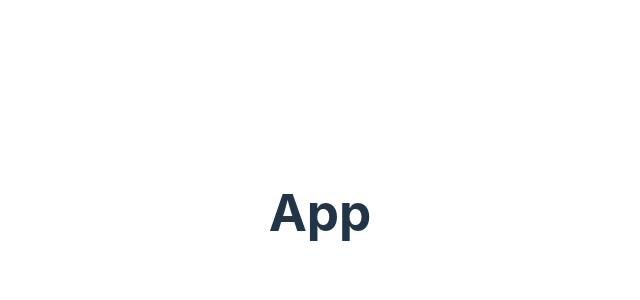
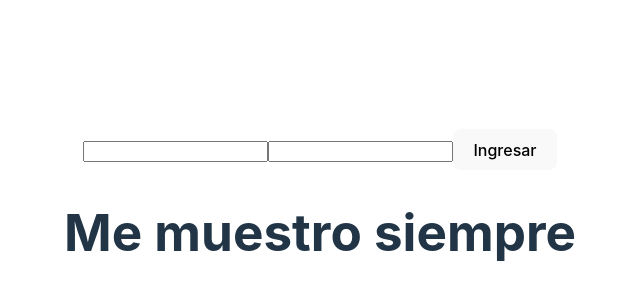
Before and after one commit to jorgeduje/front-III-camada-6, a React (Vite) app: page / in a window 1280 px wide. Shown: the part 188-488 px from the top of the page, without its empty margins (320-960 px from the left). Built offline with nearby package versions, Linux system fonts and the light colour scheme.

Commit message:
formularios y eventos

```diff
--- a/src/App.jsx
+++ b/src/App.jsx
@@ -1,13 +1,12 @@
-
-import './App.css'
+import "./App.css";
+import Form from "./Form/Form";
 
 function App() {
-
   return (
     <div className="App">
-      <h1>App</h1>
+     <Form />
     </div>
-  )
+  );
 }
 
-export default App
+export default App;
--- /dev/null
+++ b/src/Form/Form.jsx
@@ -0,0 +1,89 @@
+import { useState } from "react";
+
+//onChange
+//onSubmit
+
+const Form = () => {
+
+    console.log( 2 > 1 && 1 && 12 ) // EL ULTIMO TRUE, EL PRIMER FALSE
+
+  const [data, setData] = useState({
+    email: "",
+    password: "",
+  });
+
+//   let x = true
+
+//   if( x ){
+//     console.log("es un true")
+//   }else{
+//     console.log("es un false")
+//   }
+
+  const [flag, setFlag] = useState(true);
+
+  const handleChangeName = (e) => {
+    setData({ ...data, email: e.target.value });
+  };
+
+  const validateUserName = (str) => {
+    // " jorge" vs "jorge"
+    const withoutSpaces = str.trim();
+
+    if (withoutSpaces.length > 2 && str === withoutSpaces) {
+      return true;
+    } else {
+      return false;
+    }
+
+  };
+
+  const handleSubmit = (e) => {
+    e.preventDefault();
+
+    const emailIsValid = validateUserName(data.email);
+    const passwordIsValid = true;
+
+    if ( !emailIsValid && !isPasword) {
+        alert("los datos son incorrectos")
+        return
+    }
+
+    // LO ULTIMO
+    alert(`su email es : ${data.email} y su contraseña: ${data.password} `);
+  };
+
+    const handleKeyDown = (e) => {
+      if (e.key === " ") {
+        e.preventDefault();
+        alert("no se permiten espacion vacios");
+      }
+    };
+
+  return (
+    <div>
+      <form onSubmit={handleSubmit}>
+        <input
+          type="text"
+          name="userMail"
+          onChange={handleChangeName}
+          //   onKeyDown={handleKeyDown}
+        />
+        <input
+          type="text"
+          name="userPassword"
+          onChange={(e) => setData({ ...data, password: e.target.value })}
+        />
+        <button type="submit">Ingresar</button>
+      </form>
+
+      {
+        // flag  ? <h1>Me muestro siempre</h1> : null
+        flag && <h1>Me muestro siempre</h1>
+      }
+
+    </div>
+  );
+};
+
+export default Form;
```
